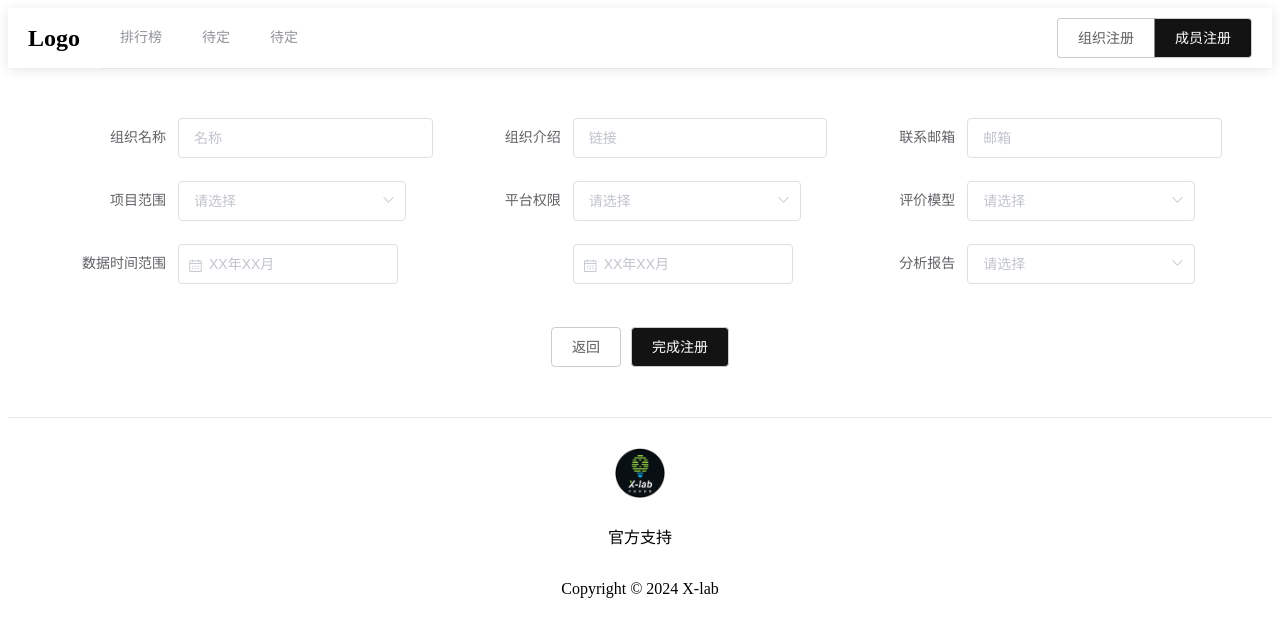
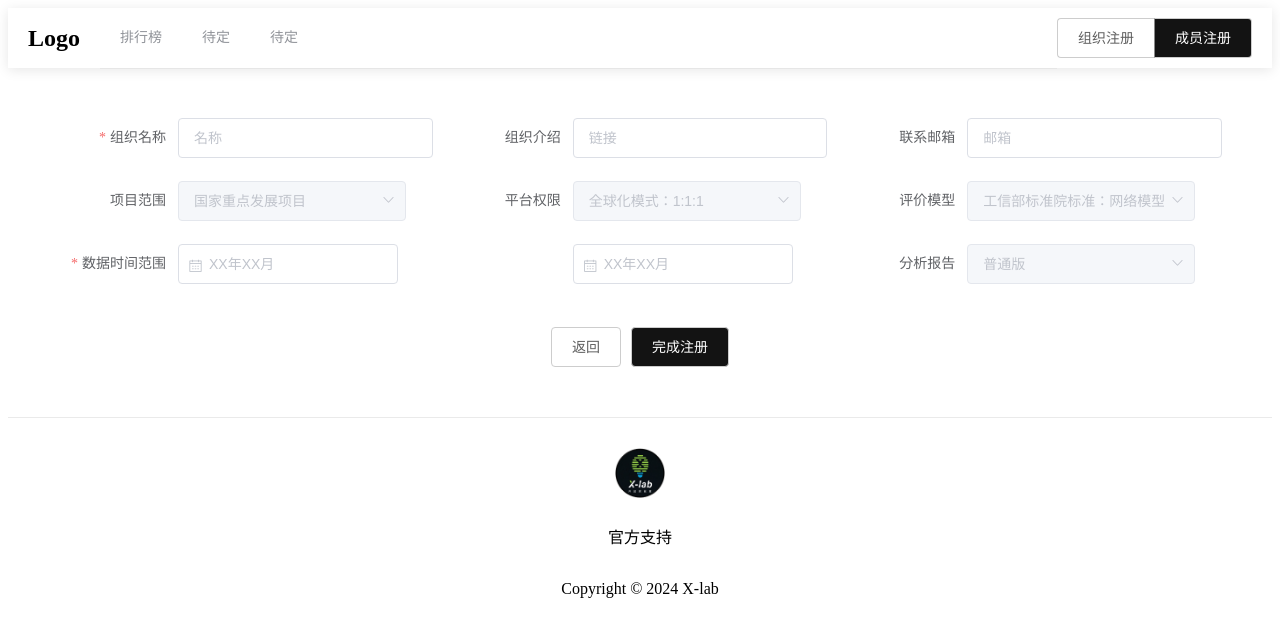
Before and after one commit to X-lab2017/open-talent, a Vue app in the folder frontend/: page /org-register in a window 1280 px wide. Shown: the top 636 px of the page. Built offline with nearby package versions, Linux system fonts and the light colour scheme.

Commit message:
fix org-register-page default input
Signed-off-by: HdxL0V3 <1191845623@qq.com>

```diff
--- a/frontend/src/views/OrgRegister.vue
+++ b/frontend/src/views/OrgRegister.vue
@@ -15,10 +15,10 @@
 
     <el-main>
       <!-- <el-form ref="form" :model="form" label-width="120px" @submit.prevent="submitForm"> -->
-      <el-form ref="form" :model="form" label-width="120px">
+      <el-form ref="form" :model="form" :rules="rules" label-width="120px">
         <el-row :gutter="20">
           <el-col :span="8">
-            <el-form-item label="组织名称">
+            <el-form-item label="组织名称" prop="name">
               <el-input v-model="form.name" placeholder="名称"></el-input>
             </el-form-item>
           </el-col>
@@ -40,7 +40,7 @@
         <el-row :gutter="20">
           <el-col :span="8">
             <el-form-item label="项目范围">
-              <el-select v-model="form.category1" placeholder="请选择">
+              <el-select v-model="form.category1" placeholder="请选择" disabled>
                 <el-option
                   label="国家重点发展项目"
                   value="国家重点发展项目"
@@ -50,7 +50,7 @@
           </el-col>
           <el-col :span="8">
             <el-form-item label="平台权限">
-              <el-select v-model="form.category2" placeholder="请选择">
+              <el-select v-model="form.category2" placeholder="请选择" disabled>
                 <el-option
                   label="全球化模式：1:1:1"
                   value="全球化模式：1:1:1"
@@ -60,7 +60,7 @@
           </el-col>
           <el-col :span="8">
             <el-form-item label="评价模型">
-              <el-select v-model="form.category3" placeholder="请选择">
+              <el-select v-model="form.category3" placeholder="请选择" disabled>
                 <el-option
                   label="工信部标准院标准：网络模型"
                   value="工信部标准院标准：网络模型"
@@ -72,7 +72,7 @@
 
         <el-row :gutter="20">
           <el-col :span="8">
-            <el-form-item label="数据时间范围">
+            <el-form-item label="数据时间范围" prop="startDate">
               <el-date-picker
                 v-model="form.startDate"
                 type="month"
@@ -81,7 +81,7 @@
             </el-form-item>
           </el-col>
           <el-col :span="8">
-            <el-form-item>
+            <el-form-item prop="endDate">
               <el-date-picker
                 v-model="form.endDate"
                 type="month"
@@ -91,7 +91,7 @@
           </el-col>
           <el-col :span="8">
             <el-form-item label="分析报告">
-              <el-select v-model="form.category4" placeholder="请选择">
+              <el-select v-model="form.category4" placeholder="请选择" disabled>
                 <el-option label="普通版" value="普通版"></el-option>
               </el-select>
             </el-form-item>
@@ -132,12 +132,23 @@ export default {
         name: "",
         link: "",
         contactEmail: "",
-        category1: "",
-        category2: "",
-        category3: "",
+        category1: "国家重点发展项目",
+        category2: "全球化模式：1:1:1",
+        category3: "工信部标准院标准：网络模型",
         startDate: "",
         endDate: "",
-        category4: "",
+        category4: "普通版",
+      },
+      rules: {
+        name: [
+          { required: true, message: '组织名称是必填项', trigger: 'blur' }
+        ],
+        startDate: [
+          { required: true, message: '开始日期是必填项', trigger: 'change' }
+        ],
+        endDate: [
+          { required: true, message: '结束日期是必填项', trigger: 'change' }
+        ],
       },
     };
   },
@@ -145,19 +156,37 @@ export default {
     goToRankList() {
       this.$router.push({ name: "RankList" }); // 确保路由名称为 RankList
     },
+    // submitForm() {
+    //   // axios.post('/api/org/register', this.form)
+    //   // this.$http.post('http://localhost:8081/org/register', this.form)
+    //   this.$http.post("/org/register",this.form)
+    //     .then(response => {
+    //       console.log('注册成功', response.data);
+    //       // 可添加成功提示或执行其他操作
+    //       this.$message.success('注册成功！');
+    //     })
+    //     .catch(error => {
+    //       console.error('注册失败', error);
+    //       // 可添加错误提示或执行其他操作
+    //       this.$message.error('注册失败：' + error.message);
+    //     });
+    // },
     submitForm() {
-      // axios.post('/api/org/register', this.form)
-      // this.$http.post('http://localhost:8081/org/register', this.form)
-      this.$http.post("/org/register",this.form)
+      this.$refs.form.validate((valid) => {
+        if (valid) {
+          this.$http.post("/org/register", this.form)
             .then(response => {
               console.log('注册成功', response.data);
-          // 可添加成功提示或执行其他操作
               this.$message.success('注册成功！');
             })
             .catch(error => {
               console.error('注册失败', error);
-          // 可添加错误提示或执行其他操作
               this.$message.error('注册失败：' + error.message);
+            });
+        } else {
+          this.$message.error('请填写所有必填项');
+          return false;
+        }
       });
     },
   },
```
Lines whose indentation alone changed are shown as unchanged.
